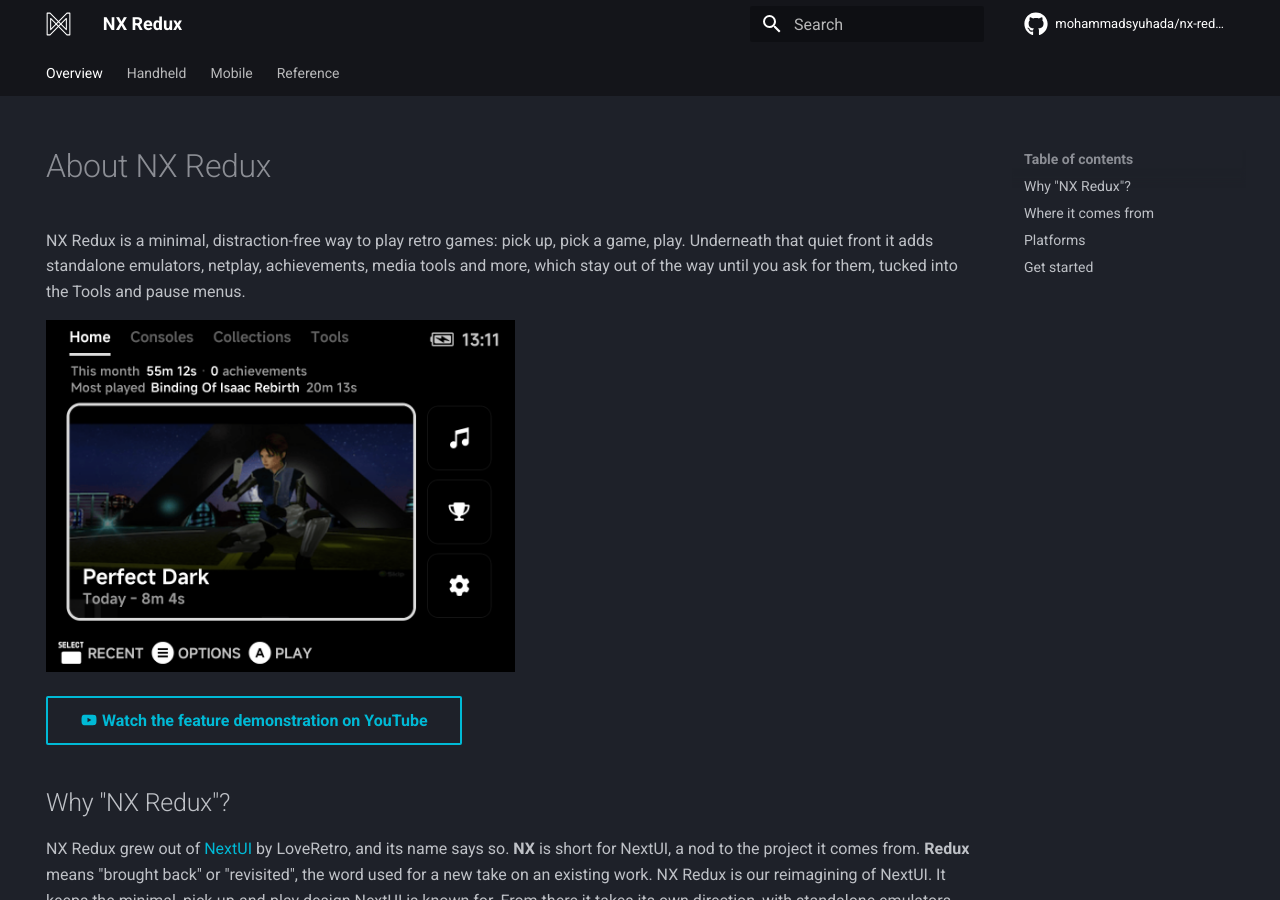
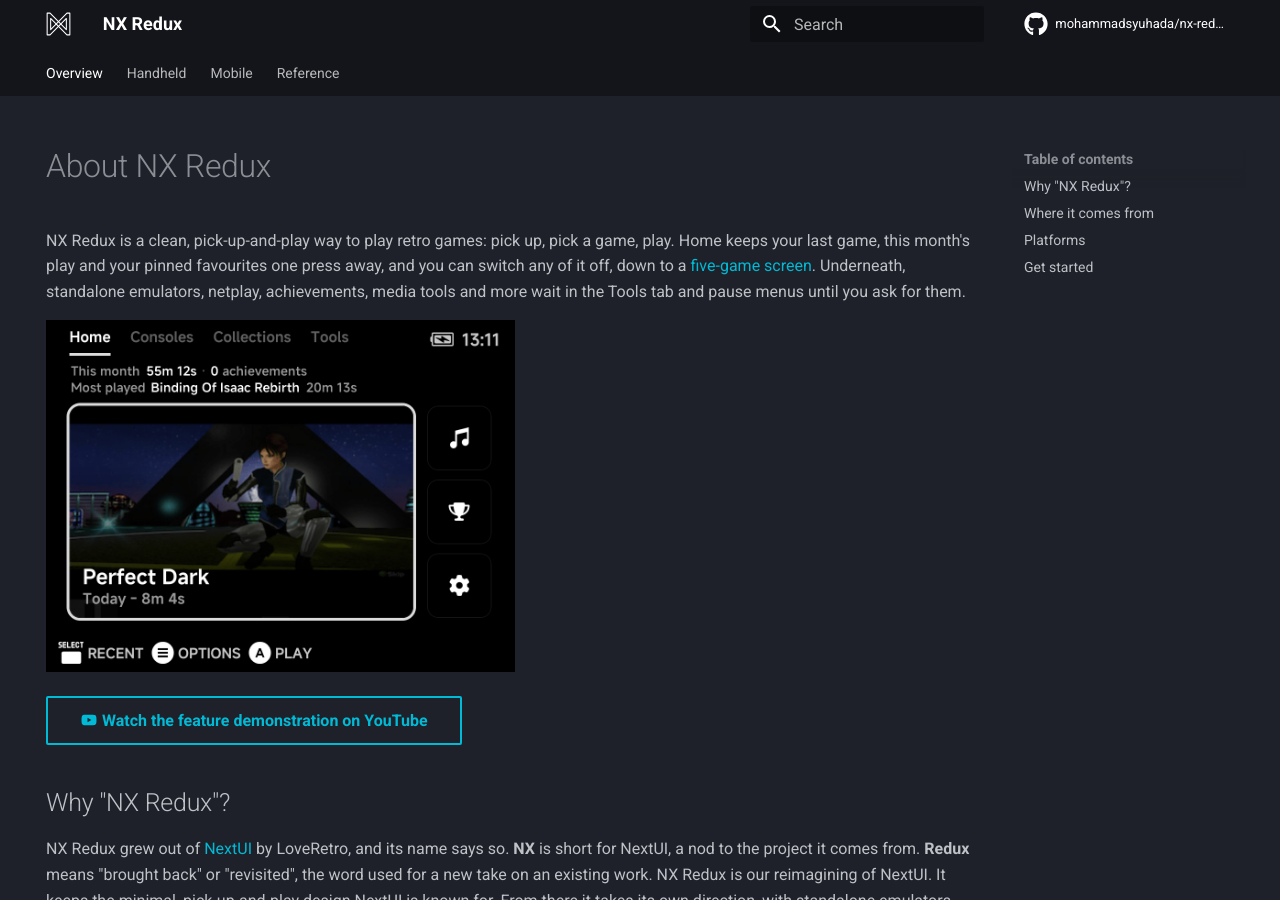
Before and after one commit to mohammadsyuhada/nx-redux-docs, an MkDocs documentation site: the page built from docs/about.md, in a window 1280 px wide and 900 px high. Built offline with MkDocs 1.6.1 and Material for MkDocs 9.7.7, drawn with Linux system fonts in a browser that asks for light colours; comment, search, counter and statistics services are not loaded.

Commit message:
docs: describe NX Redux as clean and pick-up-and-play rather than minimal, now that Home shows play stats and pins

```diff
--- a/docs/about.md
+++ b/docs/about.md
@@ -5,10 +5,12 @@
 
 # About NX Redux
 
-NX Redux is a minimal, distraction-free way to play retro games: pick up,
-pick a game, play. Underneath that quiet front it adds standalone emulators,
-netplay, achievements, media tools and more, which stay out of the way until
-you ask for them, tucked into the Tools and pause menus.
+NX Redux is a clean, pick-up-and-play way to play retro games: pick up,
+pick a game, play. Home keeps your last game, this month's play and your
+pinned favourites one press away, and you can switch any of it off, down to a
+[five-game screen](handheld/guide/five-game-menu.md). Underneath, standalone
+emulators, netplay, achievements, media tools and more wait in the Tools tab
+and pause menus until you ask for them.
 
 ![NX Redux main menu](assets/screenshots/main-menu.png)
 
--- a/overrides/home.html
+++ b/overrides/home.html
@@ -23,7 +23,7 @@
               <li><a href="{{ 'reference/release-notes/handheld/' | url }}">Release Notes</a></li>
               <li><a href="{{ 'reference/faq/handheld/' | url }}">FAQ</a></li>
             </ul>
-            <p class="nx-screen__tagline">Minimal retro gaming for TrimUI handhelds, and soon for Android phones.</p>
+            <p class="nx-screen__tagline">Clean, pick-up-and-play retro gaming for TrimUI handhelds, and soon for Android phones.</p>
           </nav>
 
           <div class="nx-showcase">
```
